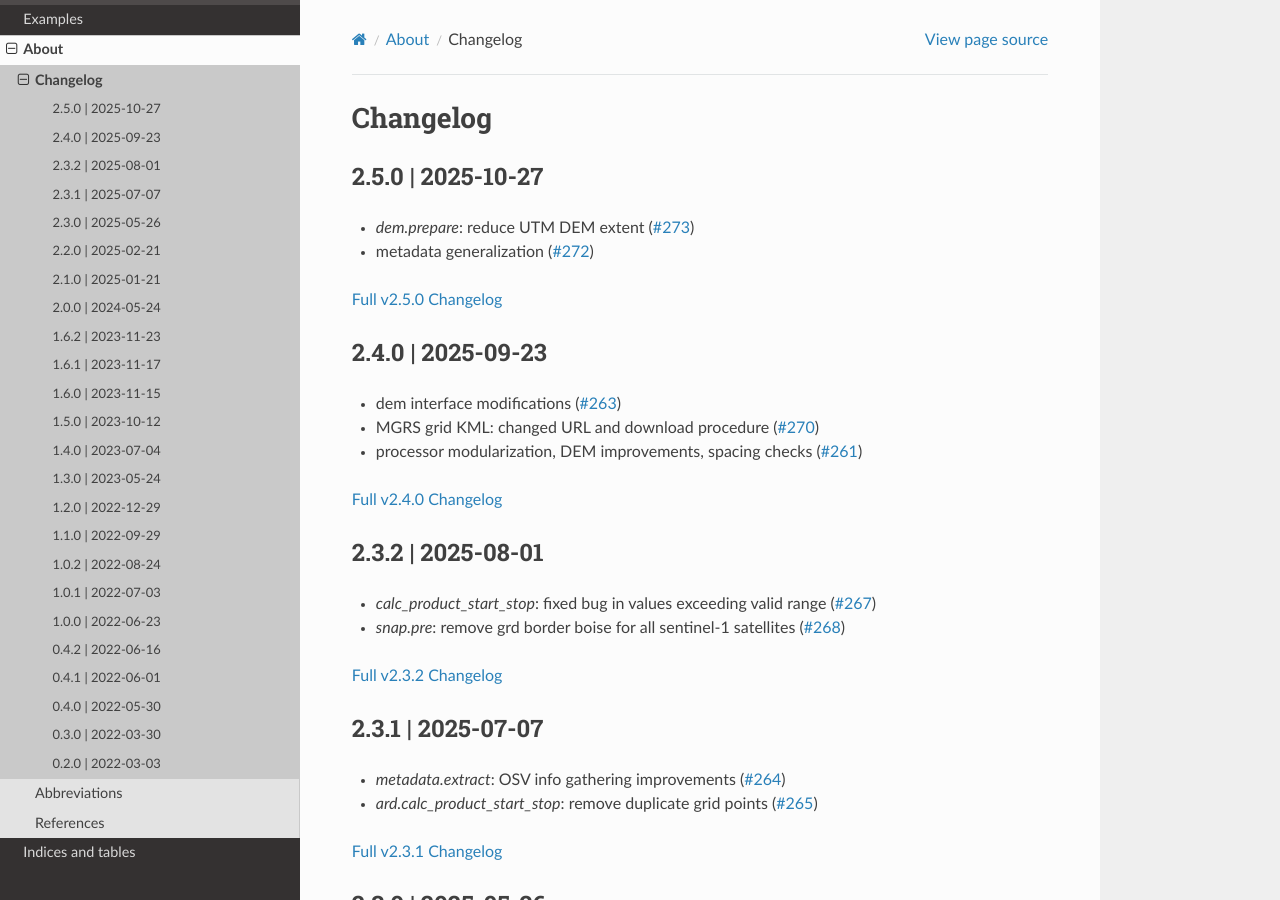
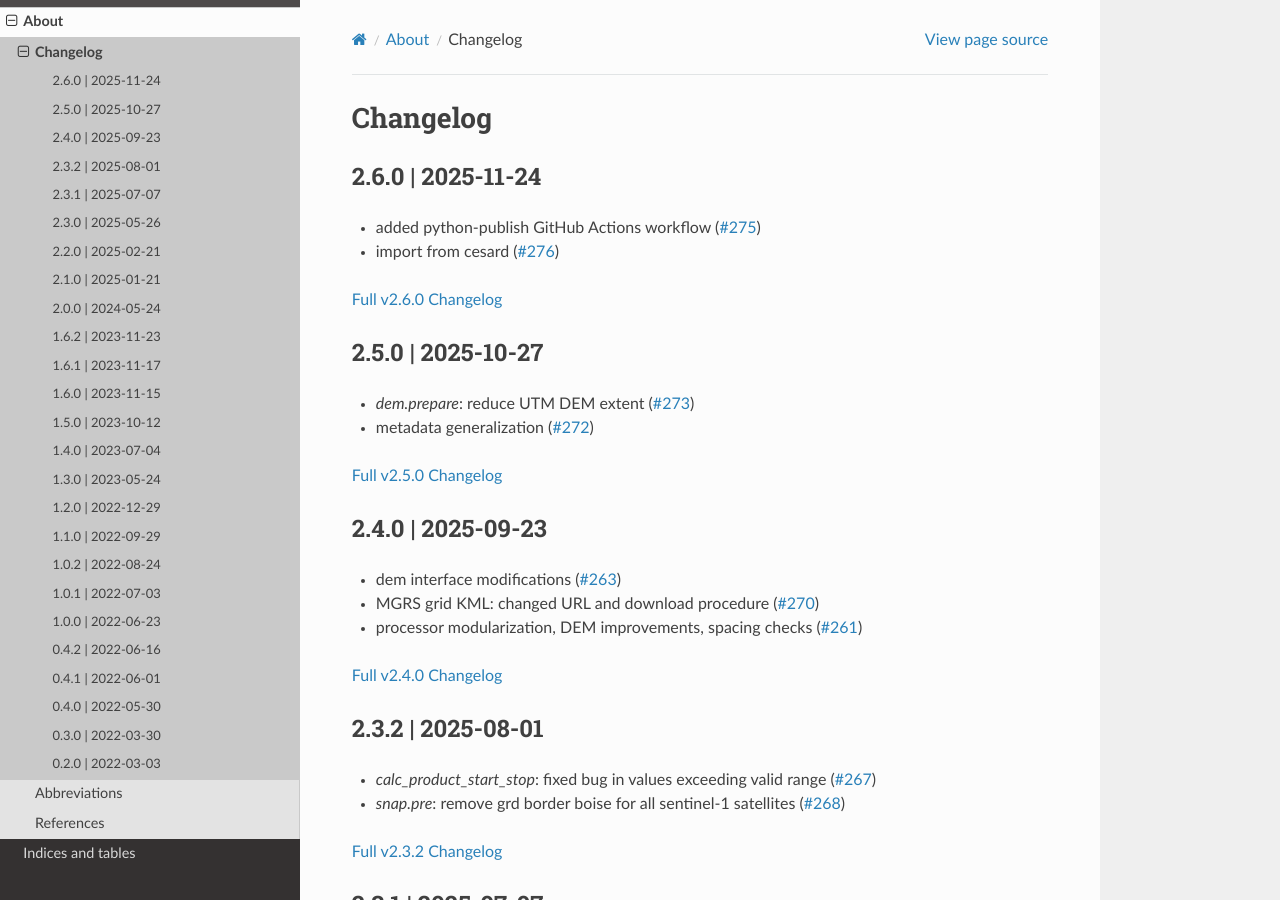
Before and after one commit to SAR-ARD/s1ard, a Sphinx documentation site: the page built from docs/source/about/changelog.rst, in a window 1280 px wide and 900 px high. Built offline with Sphinx 7.4.7 and the Read the Docs theme 3.1.0, drawn with Linux system fonts in a browser that asks for light colours.

Commit message:
version 2.6.0 changelog

```diff
--- a/docs/source/about/changelog.rst
+++ b/docs/source/about/changelog.rst
@@ -1,5 +1,14 @@
 Changelog
 =========
+
+2.6.0 | 2025-11-24
+------------------
+
+* added python-publish GitHub Actions workflow (`#275 <https://github.com/SAR-ARD/s1ard/pull/275>`_)
+* import from cesard (`#276 <https://github.com/SAR-ARD/s1ard/pull/276>`_)
+
+
+`Full v2.6.0 Changelog <https://github.com/SAR-ARD/s1ard/compare/v2.5.0...v2.6.0>`_
 
 2.5.0 | 2025-10-27
 ------------------
```
